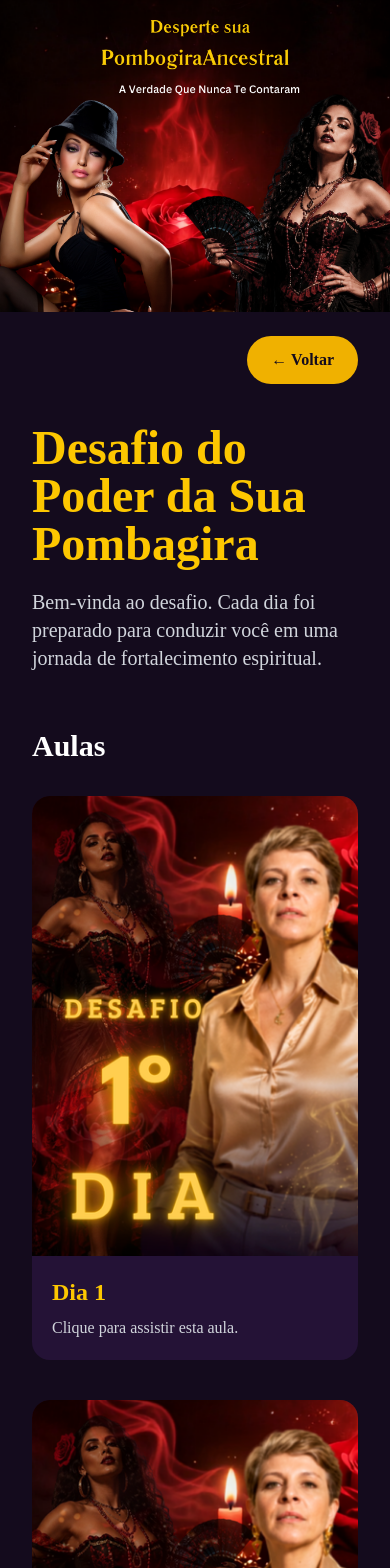
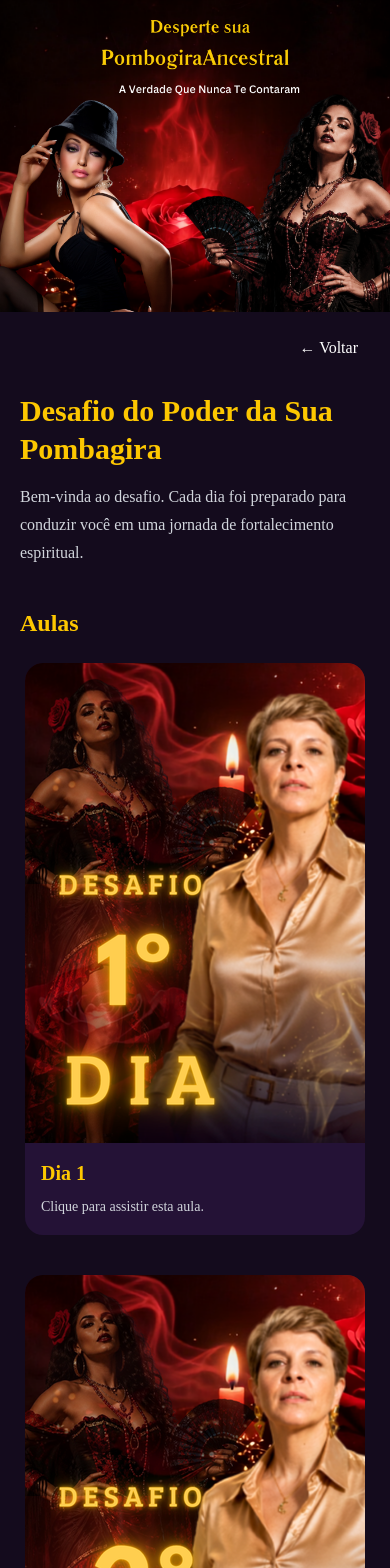
Before and after one commit to adriafreitas/Cursos-Adria-Freitas, a Next.js app: page /cursos/pombagira in a window 390 px wide. Shown: the top 1568 px of the page. Built offline with nearby package versions, Linux system fonts and the light colour scheme.

Commit message:
ajustei tudo para mobile

```diff
--- a/app/cursos/[slug]/page.tsx
+++ b/app/cursos/[slug]/page.tsx
@@ -32,24 +32,23 @@ export default function CursoPage() {
 
         <Link
           href="/meus-cursos"
-          className="rounded-full bg-yellow-500 px-6 py-3 font-bold text-[#140B1D] hover:bg-yellow-400 transition"
                  >
           ← Voltar
         </Link>
 
       </div>
 
-      <div className="max-w-6xl mx-auto px-8 py-10">
+      <div className="max-w-6xl mx-auto px-5 md:px-8 py-8 md:py-10">
 
-        <h1 className="text-5xl font-bold text-yellow-400">
+        <h1 className="text-3xl md:text-4xl lg:text-6xl font-black text-yellow-400 leading-tight">
           Desafio do Poder da Sua Pombagira
         </h1>
 
-        <p className="mt-5 text-xl text-gray-300">
+        <p className="mt-4 text-base md:text-lg lg:text-xl leading-7 text-gray-300 max-w-3xl">
           Bem-vinda ao desafio. Cada dia foi preparado para conduzir você em uma jornada de fortalecimento espiritual.
         </p>
 
-        <h2 className="text-3xl font-bold mt-14 mb-8">
+        <h2 className="text-2xl md:text-3xl font-bold mt-10 lg:mt-14 mb-6 lg:mb-8 text-yellow-400">
           Aulas
         </h2>
 
@@ -68,20 +67,19 @@ export default function CursoPage() {
         className="w-full h-auto object-cover"
       />
 
-                <div className="p-5">
+      <div className="p-4 md:p-5">
 
-                  <h3 className="text-2xl font-bold text-yellow-400">
+        <h3 className="text-xl md:text-2xl font-bold text-yellow-400">
           Dia {aula.dia}
         </h3>
 
-                  <p className="text-gray-300 mt-2">
+        <p className="mt-2 text-sm md:text-base text-gray-300 leading-6">
           Clique para assistir esta aula.
         </p>
 
       </div>
 
     </div>
-
   </Link>
 ))}
 
--- a/app/meus-cursos/page.tsx
+++ b/app/meus-cursos/page.tsx
@@ -149,15 +149,16 @@ p-6
 lg:p-8
 ">
 
-          <h1 className="text-3xl font-bold text-yellow-400">ÁREA DO ALUNO</h1>
+          <h1 className="text-2xl md:text-3xl font-bold text-yellow-400">ÁREA DO ALUNO</h1>
           <p className="mt-2 text-sm text-gray-400">Área de Estudos</p>
 
           <div className="mt-12 rounded-2xl bg-yellow-500/10 border border-yellow-500/30 p-5">
             <p className="text-sm text-gray-300">Parabéns</p>
-            <h2 className="mt-2 text-2xl font-bold">{nome}</h2>
+            <h2 className="mt-2 text-xl md:text-2xl font-bold">{nome}</h2>
           </div>
 
           <button
+
   onClick={voltarPortal}
   className="mt-16 w-full rounded-xl border border-yellow-500 py-4 font-semibold text-yellow-400 transition hover:bg-yellow-500 hover:text-[#140B1D]"
 >
@@ -166,13 +167,15 @@ lg:p-8
         </aside>
 
         <section className="flex-1 overflow-auto">
-          <div className="mx-auto max-w-7xl px-12 py-12">
-            <h1 className="text-6xl font-black text-yellow-400">Meus Cursos</h1>
-            <p className="mt-5 text-xl text-gray-300">
+          <div className="mx-auto max-w-7xl px-5 md:px-8 lg:px-12 py-8 md:py-12">
+            <h1 className="text-3xl md:text-4xl lg:text-6xl font-black text-yellow-400 leading-tight">
+  Meus Cursos
+</h1>
+            <p className="mt-4 text-base md:text-lg lg:text-xl leading-7 text-gray-300">
               O conhecimento liberta.
             </p>
 
-            <div className="mt-12">
+            <div className="mt-8 md:mt-12">
               {cursos.length === 0 ? (
                 <div className="rounded-3xl border border-yellow-500/20 bg-[#241236] p-16 text-center">
                   <h2 className="text-3xl font-bold text-yellow-400">
@@ -211,29 +214,29 @@ lg:p-8
                         </div>
                       </div>
 
-                      <div className="grid gap-10 p-12 lg:grid-cols-[1fr_260px]">
+                     <div className="grid grid-cols-1 lg:grid-cols-[1fr_260px] gap-6 lg:gap-10 p-6 lg:p-12">
                         <div>
-                          <p className="uppercase tracking-[0.3em] text-purple-300">
+                         <p className="uppercase tracking-[0.2em] text-xs md:text-sm text-purple-300">
                             Desenvolvimento Espiritual
                           </p>
 
-                          <h2 className="mt-4 text-5xl font-black text-yellow-400">
+                          <h2 className="mt-4 text-2xl md:text-3xl lg:text-5xl font-black text-yellow-400 leading-tight">
                             {curso.titulo}
                           </h2>
 
-                          <p className="mt-8 max-w-3xl text-xl leading-9 text-gray-300">
+                         <p className="mt-6 max-w-3xl text-base md:text-lg lg:text-xl leading-7 md:leading-8 text-gray-300">
                             {curso.descricao}
                           </p>
                         </div>
 
                         <div className="flex flex-col justify-center">
-                          <div className="rounded-2xl border border-yellow-500/20 bg-[#1A0E25] p-8">
+                          <div className="rounded-2xl border border-yellow-500/20 bg-[#1A0E25] p-6 lg:p-8">
                             <p className="text-gray-400">Status</p>
-                            <h3 className="mt-3 text-3xl font-bold text-green-400">
+                            <h3 className="mt-3 text-2xl md:text-3xl font-bold text-green-400">
                               Liberado
                             </h3>
 
-                            <div className="mt-10 w-full rounded-2xl bg-yellow-500 py-5 text-center text-lg font-bold text-[#140B1D]">
+                            <div className="mt-8 w-full rounded-2xl bg-yellow-500 py-4 md:py-5 text-center text-base md:text-lg font-bold text-[#140B1D]">
                               Continuar Curso →
                             </div>
                           </div>
```
Lines whose indentation alone changed are shown as unchanged.
